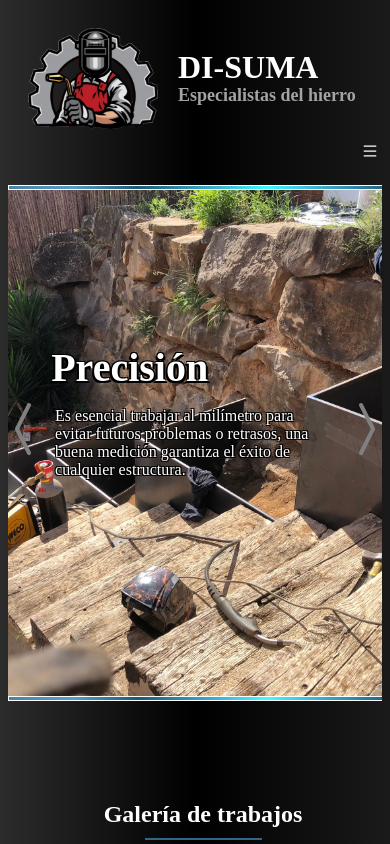
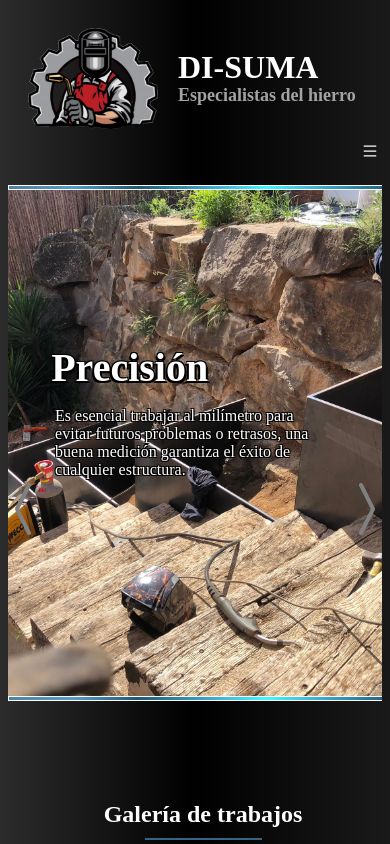
Before and after one commit to DavoSoftwareDeveloper/landing-disuma, a React (Vite) app: page / in a window 390 px wide. Shown: the top 844 px of the page. Built offline with nearby package versions, Linux system fonts and the light colour scheme.

Commit message:
error github

```diff
--- a/src/styles/header.css
+++ b/src/styles/header.css
@@ -127,7 +127,7 @@
       display: flex;
       justify-content: space-between;
       gap:8px;
-      bottom: 240px;
+      bottom: 160px;
       z-index: 6000;
       }
       .card{
```
